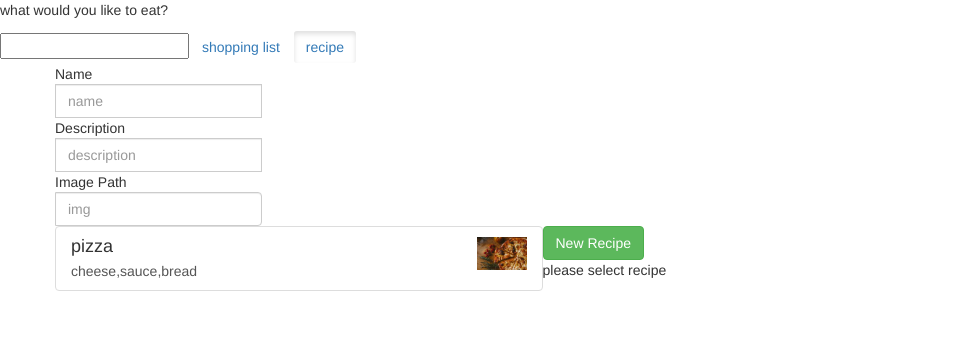
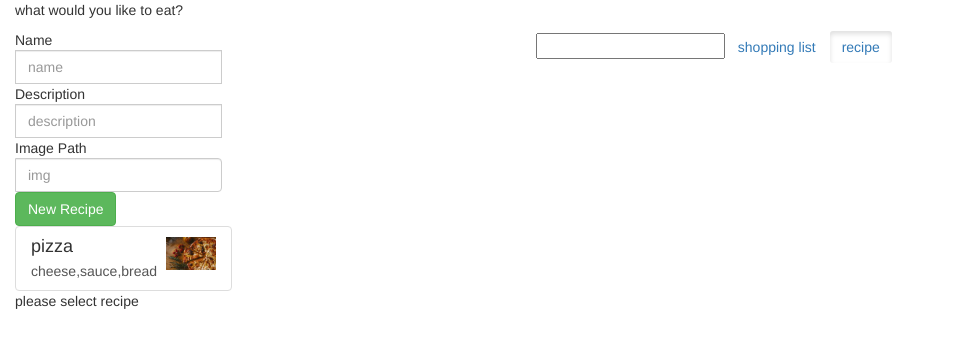
Before and after one commit to denicad1/recipes, an Angular app: page /recipeList in a window 1280 px wide. Shown: the top 346 px of the page, without its empty margins (0-955 px from the left). Built offline with nearby package versions, Linux system fonts and the light colour scheme.

Commit message:
added some styling. seems to have broken it a bit.

```diff
--- a/src/app/app.component.html
+++ b/src/app/app.component.html
@@ -1,5 +1,7 @@
-<app-header></app-header>
-<router-outlet></router-outlet>
+<div class="col-md-12">
+  <app-header></app-header>
+  <router-outlet></router-outlet>
+</div>
 <!-- <app-recipe-list
   *ngIf="receivedFeature === 'recipe'"
   (onRecipeSelect)="selection = $event"
--- a/src/app/recipes/recipe-list/recipe-list.component.html
+++ b/src/app/recipes/recipe-list/recipe-list.component.html
@@ -1,4 +1,4 @@
-<div class="container">
+<div class="container col-md-5">
   <div class="row">
     <div class="input-group mb-3">
       <div class="input-group-prepend">
@@ -39,10 +39,13 @@
       New Recipe
       <!-- (click)="newRecipe(name.value, description.value, img.value)" -->
     </button>
-    <app-recipe-item
-      *ngFor="let recipeEl of recipes; let i = index"
-      [recipeItem]="recipeEl"
-    ></app-recipe-item>
+    <div class="row">
+      <app-recipe-item
+        *ngFor="let recipeEl of recipes; let i = index"
+        [recipeItem]="recipeEl"
+        class="col-xs-12"
+      ></app-recipe-item>
+    </div>
     <app-recipe-detail
       [details]="recDetails"
       *ngIf="recDetails; else info"
--- a/src/app/shopping-list/shopping-item/shopping-item.component.html
+++ b/src/app/shopping-list/shopping-item/shopping-item.component.html
@@ -1,4 +1,4 @@
-<a href="">
+<a href="" list-group-item>
   <p>{{ element.name }}</p>
   <p>{{ element.amount }}</p>
 </a>
--- a/src/app/shopping-list/shopping-list.component.html
+++ b/src/app/shopping-list/shopping-list.component.html
@@ -1,6 +1,7 @@
 <app-shopping-edit></app-shopping-edit>
 <ul class="list-group">
   <app-shopping-item
+    class="list-group-item"
     *ngFor="let ingredient of ingredients"
     [srvElement]="ingredient"
     class="list-group-item"
```
